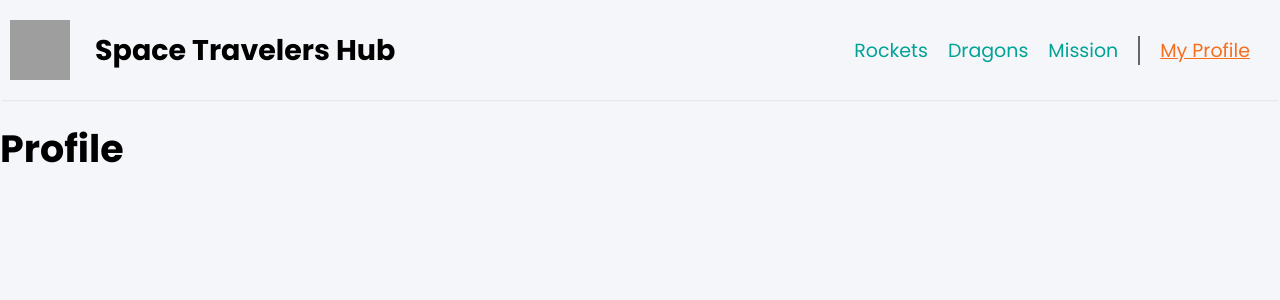
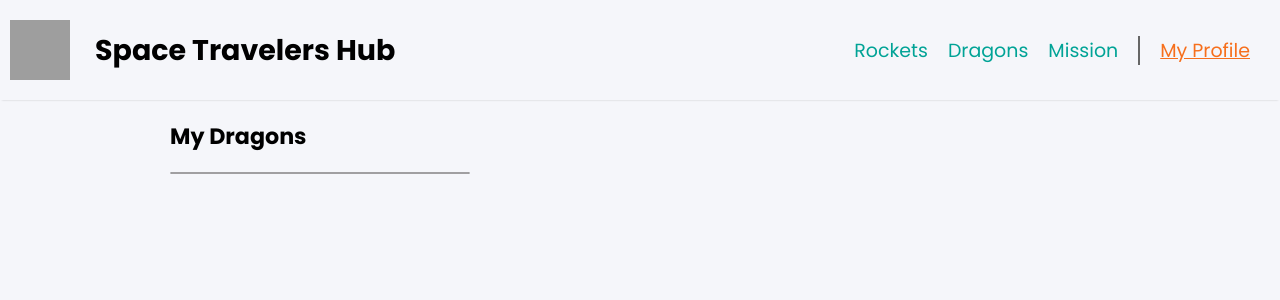
Before and after one commit to PRATAP-KUMAR/react-group-project, a React (Create React App) app: page /my-profile in a window 1280 px wide. Shown: the top 300 px of the page. Built offline with nearby package versions, Linux system fonts and the light colour scheme; grey boxes are pictures that could not be loaded.

Commit message:
[feature-dragon-profile]:  Rendering: DragonProfile Component

```diff
--- a/src/Pages/Profile.jsx
+++ b/src/Pages/Profile.jsx
@@ -1,5 +1,10 @@
+import DragonProfile from "../components/Dragons/DragonProfile";
+
 const Profile = () => (
-  <h1>Profile</h1>
+  <div className="profile__container">
+    <DragonProfile/>
+  </div>
+
 );
 
 export default Profile;
```
